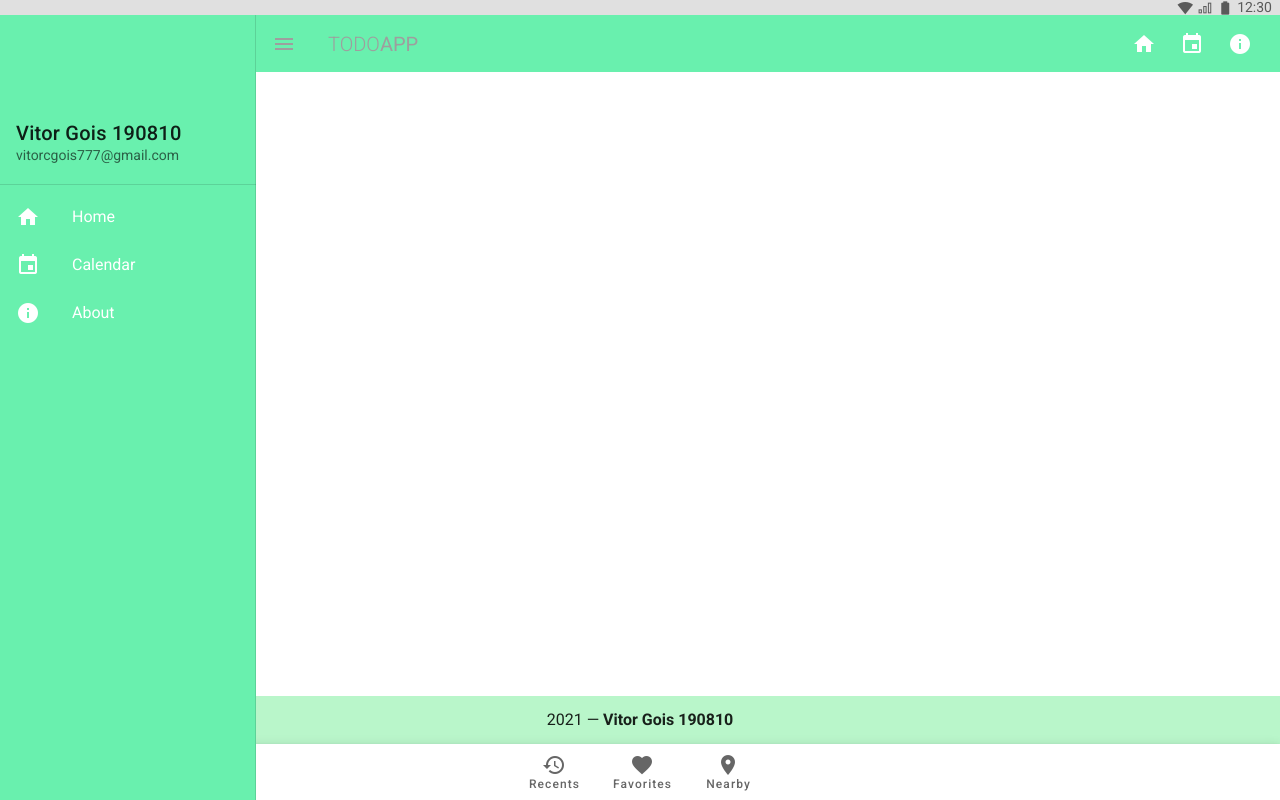
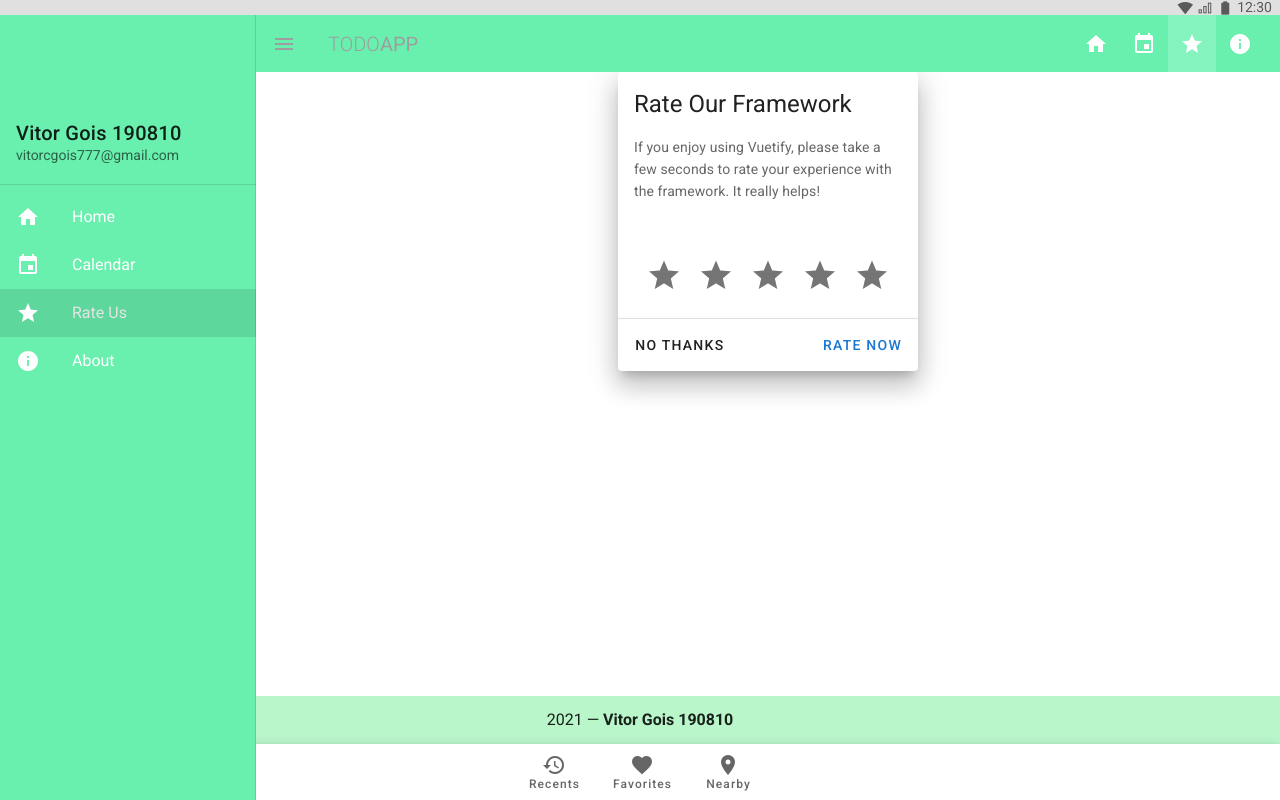
Before and after one commit to VitorGois/hellorword-vue, a Vue app: page /rateus in a window 1280 px wide. Built offline with nearby package versions, Linux system fonts and the light colour scheme.

Commit message:
add rate us

```diff
--- a/src/router/index.js
+++ b/src/router/index.js
@@ -4,6 +4,7 @@ import Home from '../views/Home'
 import HelloWorld from '../views/HelloWorld'
 import About from '../views/About'
 import Calendar from '../views/Calendar'
+import RateUs from '../views/RateUs'
 
 Vue.use(VueRouter)
 
@@ -27,6 +28,11 @@ const routes = [
     path: '/calendar',
     name: 'Calendar',
     component: Calendar
+  },
+  {
+    path: '/rateus',
+    name: 'RateUs',
+    component: RateUs
   }
 ]
 
--- a/src/store/index.js
+++ b/src/store/index.js
@@ -8,6 +8,7 @@ export default new Vuex.Store({
     menuComponents: [
       { icon: 'home', text: 'Home', route: '/' },
       { icon: 'mdi-calendar', text: 'Calendar', route: '/calendar' },
+      { icon: 'mdi-star', text: 'Rate Us', route: '/rateus' },
       { icon: 'info', text: 'About', route: '/about' },
     ],
     user: {
--- /dev/null
+++ b/src/views/RateUs.vue
@@ -0,0 +1,37 @@
+<template>
+  <v-card
+    class="elevation-16 mx-auto"
+    width="300"
+  >
+    <v-card-title class="text-h5">
+      Rate Our Framework
+    </v-card-title>
+    <v-card-text>
+      If you enjoy using Vuetify, please take a few seconds to rate your experience with the framework. It really helps!
+
+      <div class="text-center mt-12">
+        <v-rating
+          v-model="rating"
+          color="yellow darken-3"
+          background-color="grey darken-1"
+          empty-icon="$ratingFull"
+          half-increments
+          hover
+          large
+        ></v-rating>
+      </div>
+    </v-card-text>
+    <v-divider></v-divider>
+    <v-card-actions class="justify-space-between">
+      <v-btn text>
+        No Thanks
+      </v-btn>
+      <v-btn
+        color="primary"
+        text
+      >
+        Rate Now
+      </v-btn>
+    </v-card-actions>
+  </v-card>
+</template>
```
